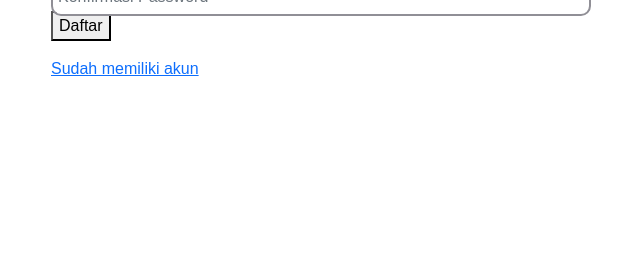
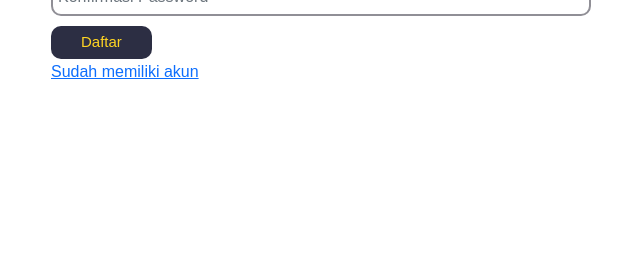
Before and after one commit to mirzahm14/BrainHealth, a PHP site: page / in a window 1280 px wide. Shown: the part 541-800 px from the top of the page, without its empty margins (631-1271 px from the left). Run offline with PHP 8.4, Linux system fonts and the light colour scheme.

Commit message:
Update style.css

```diff
--- a/HTML only/Sign up/style.css
+++ b/HTML only/Sign up/style.css
@@ -48,7 +48,7 @@ html, body{
     padding: 5px;
 }
 
-input[type="submit"]{
+.button{
     background: #2C2E43 !important;
     color: #FFD523;
     transform: translateY(15px);
@@ -64,4 +64,8 @@ input[type="submit"]{
     -ms-border-radius: 10px !important;
     -o-border-radius: 10px !important;
     border: none;
+    padding-bottom: 5px;
+    padding-top: 5px;
+    padding-left: 30px;
+    padding-right: 30px;
 }
```
